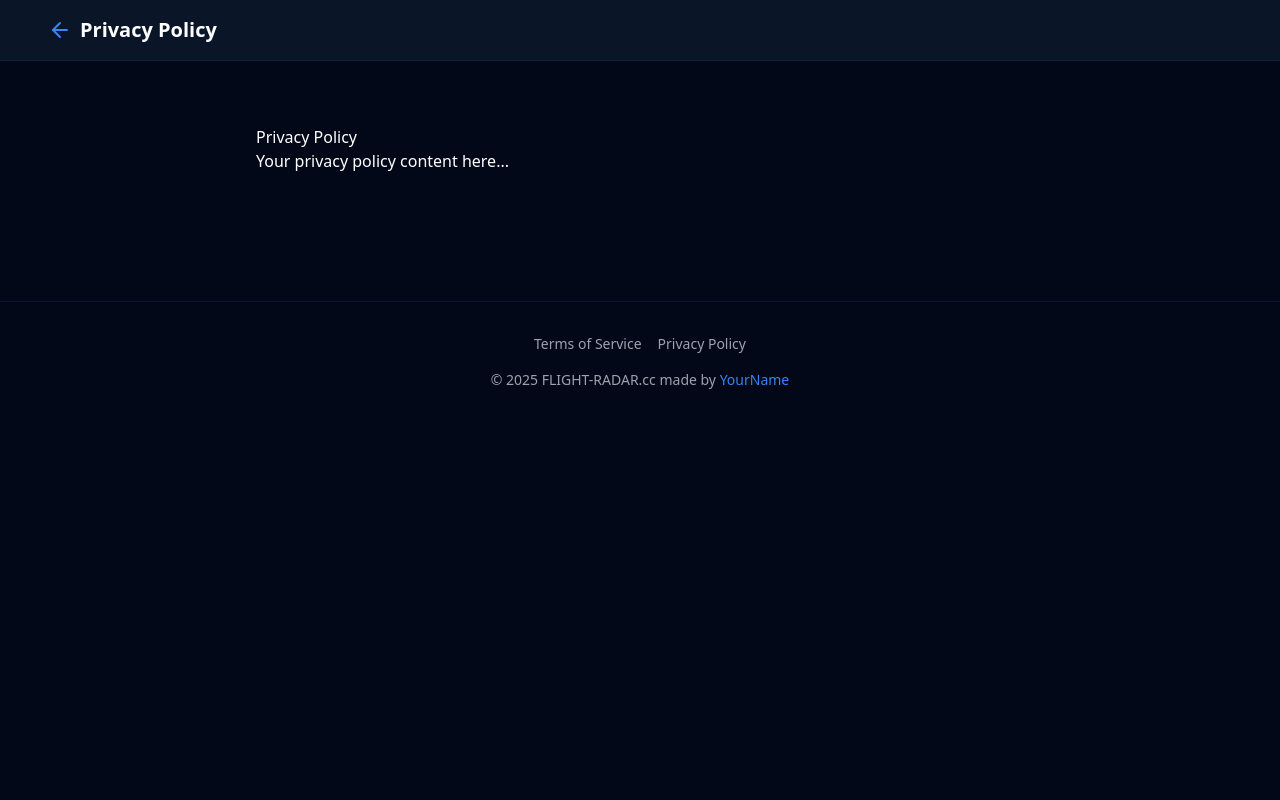
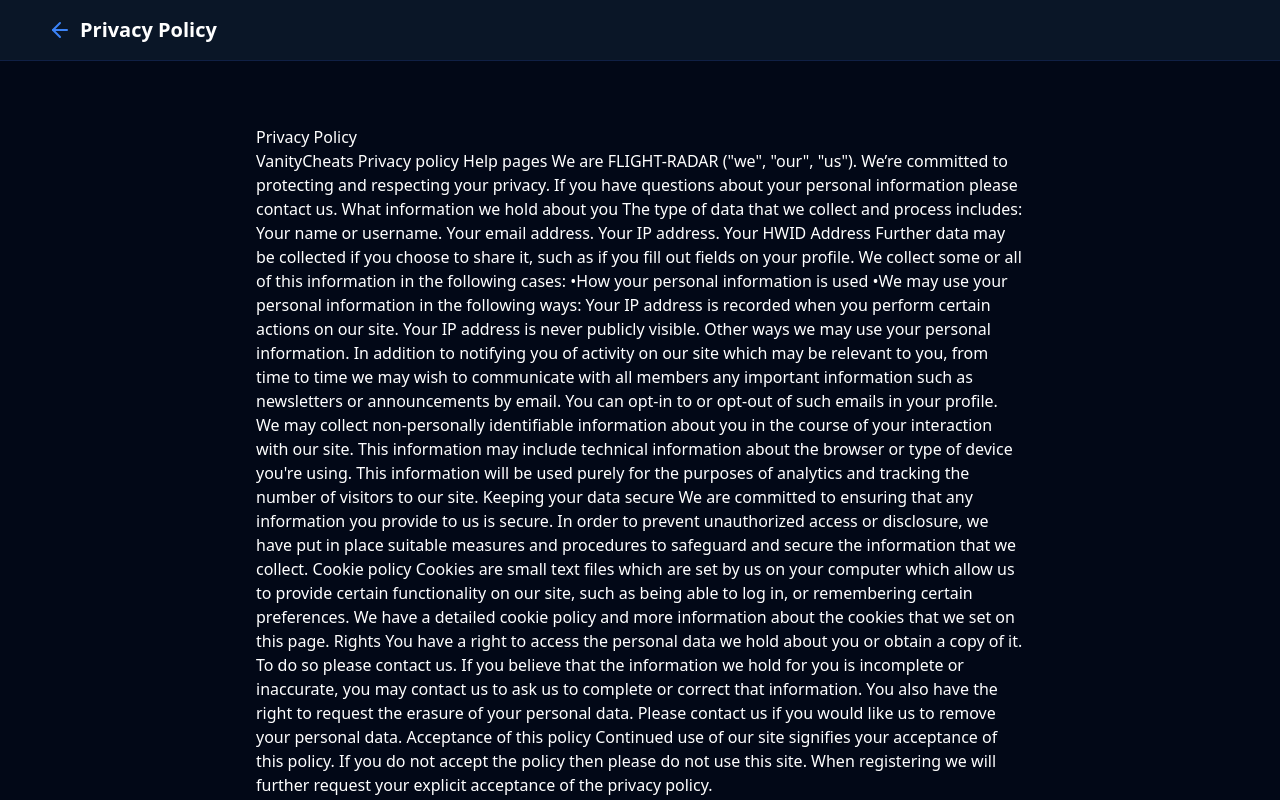
Before and after one commit to JohnnySins0798/azure-shop-discord-link, a React (Vite) app: page /privacy in a window 1280 px wide. Shown: the top 800 px of the page. Built offline with nearby package versions, Linux system fonts and the light colour scheme.

Commit message:
Update Privacy.tsx

```diff
--- a/src/pages/Privacy.tsx
+++ b/src/pages/Privacy.tsx
@@ -20,7 +20,47 @@ const Privacy = () => {
       <main className="container mx-auto py-16 px-4">
         <div className="max-w-3xl mx-auto prose prose-invert">
           <h2>Privacy Policy</h2>
-          <p>Your privacy policy content here...</p>
+          <p>VanityCheats
+Privacy policy
+
+Help pages
+We are FLIGHT-RADAR ("we", "our", "us"). We’re committed to protecting and respecting your privacy. If you have questions about your personal information please contact us.
+
+What information we hold about you
+The type of data that we collect and process includes:
+
+Your name or username.
+Your email address.
+Your IP address.
+Your HWID Address
+Further data may be collected if you choose to share it, such as if you fill out fields on your profile.
+
+We collect some or all of this information in the following cases:
+
+•How your personal information is used
+•We may use your personal information in the following ways:
+
+Your IP address is recorded when you perform certain actions on our site. Your IP address is never publicly visible.
+Other ways we may use your personal information.
+In addition to notifying you of activity on our site which may be relevant to you, from time to time we may wish to communicate with all members any important information such as newsletters or announcements by email. You can opt-in to or opt-out of such emails in your profile.
+
+We may collect non-personally identifiable information about you in the course of your interaction with our site. This information may include technical information about the browser or type of device you're using. This information will be used purely for the purposes of analytics and tracking the number of visitors to our site.
+
+Keeping your data secure
+We are committed to ensuring that any information you provide to us is secure. In order to prevent unauthorized access or disclosure, we have put in place suitable measures and procedures to safeguard and secure the information that we collect.
+
+Cookie policy
+Cookies are small text files which are set by us on your computer which allow us to provide certain functionality on our site, such as being able to log in, or remembering certain preferences.
+
+We have a detailed cookie policy and more information about the cookies that we set on this page.
+
+Rights
+You have a right to access the personal data we hold about you or obtain a copy of it. To do so please contact us. If you believe that the information we hold for you is incomplete or inaccurate, you may contact us to ask us to complete or correct that information.
+
+You also have the right to request the erasure of your personal data. Please contact us if you would like us to remove your personal data.
+
+Acceptance of this policy
+Continued use of our site signifies your acceptance of this policy. If you do not accept the policy then please do not use this site. When registering we will further request your explicit acceptance of the privacy policy.</p>
         </div>
       </main>
 
```
